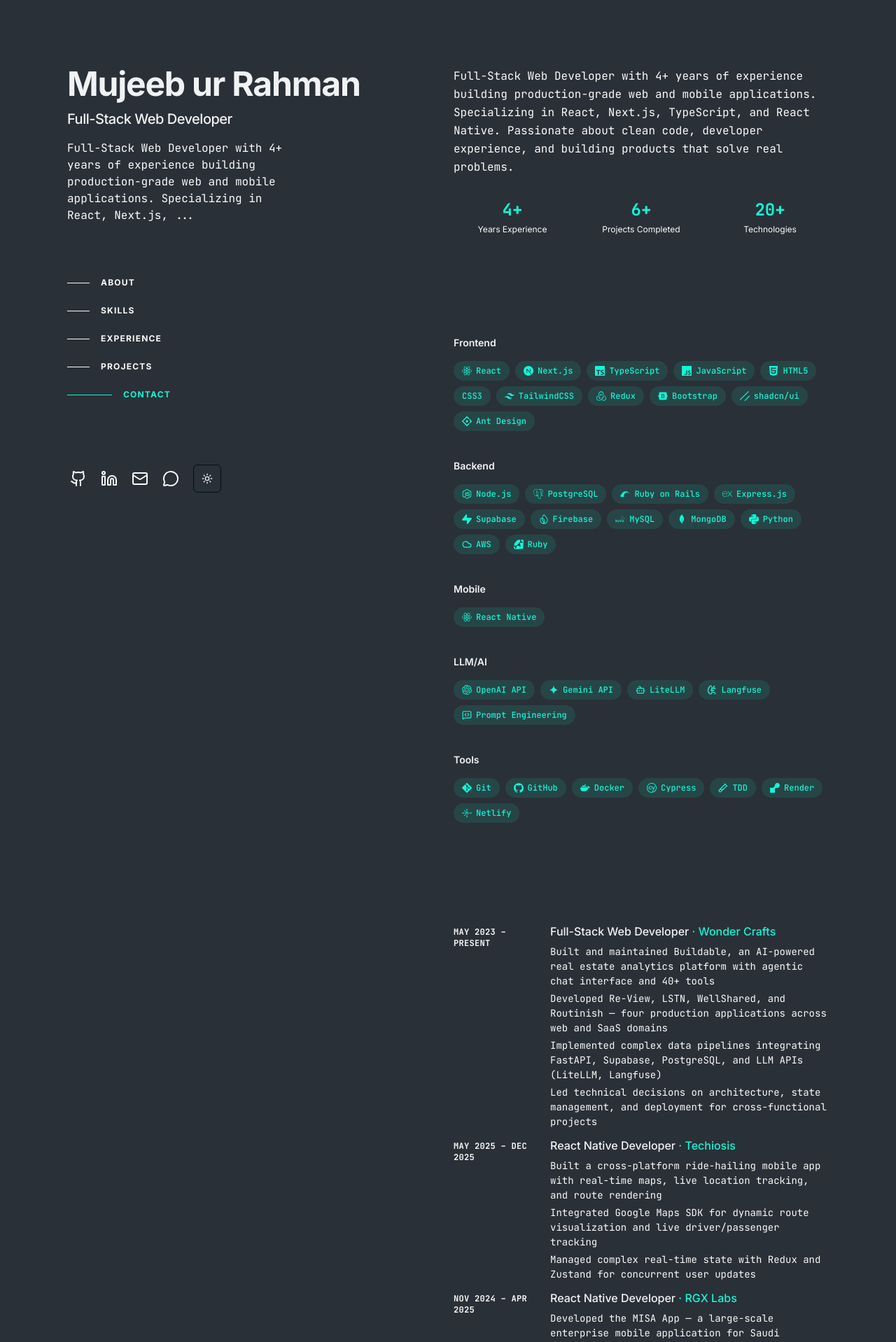
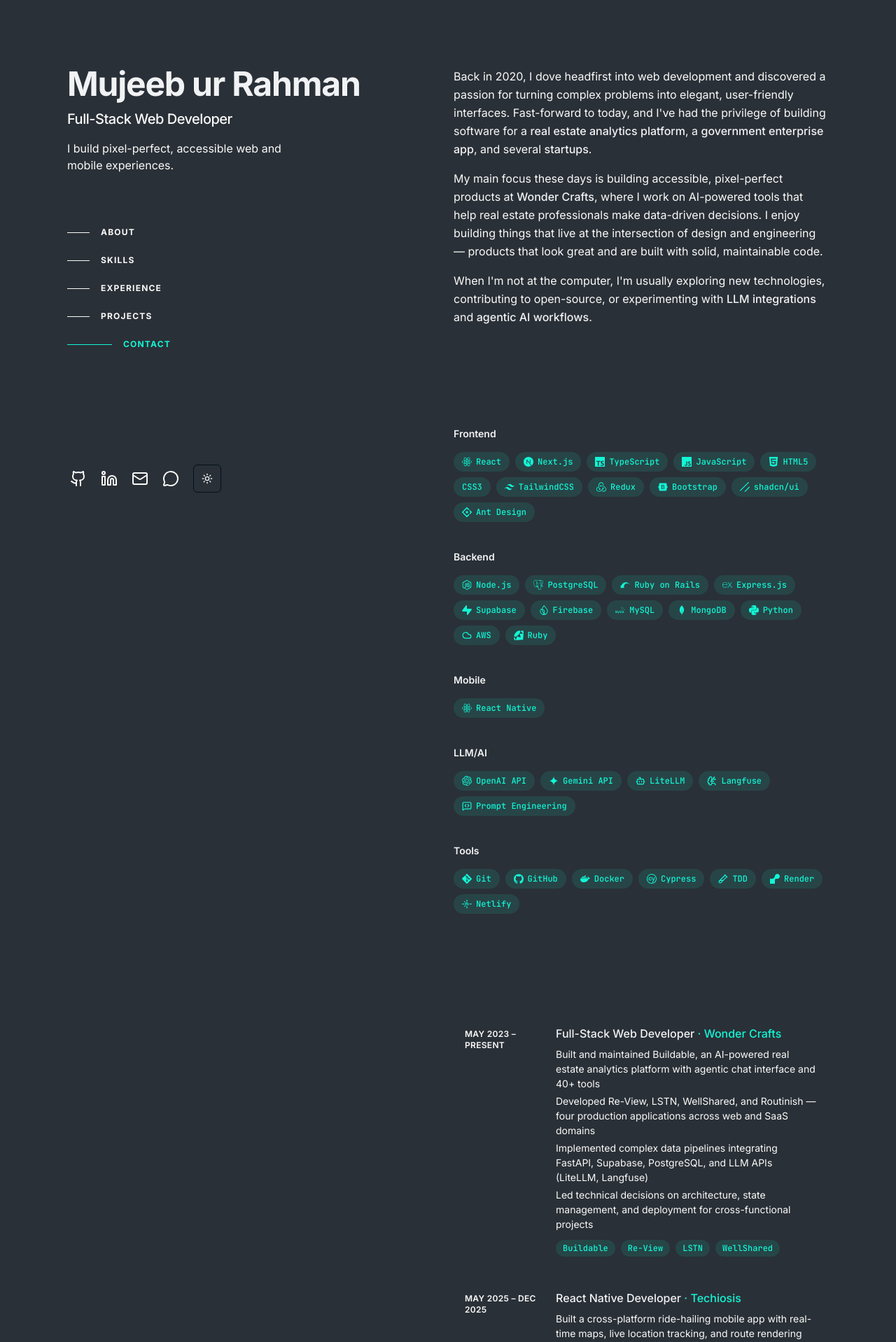
Before and after one commit to Mujeeb4582/Portfolio-1.1, a Next.js app: page / in a window 1280 px wide. Shown: the top 1918 px of the page at 70% size. Built offline with nearby package versions, Linux system fonts and the light colour scheme.

Commit message:
feat: add cursor spotlight component and enhance layout with new sections

```diff
--- a/app/layout.tsx
+++ b/app/layout.tsx
@@ -1,6 +1,7 @@
 import type { Metadata } from 'next'
 import './globals.css'
 import MobileNav from '@/app/ui/mobile-nav'
+
 import { Inter, JetBrains_Mono } from 'next/font/google'
 import { ClientThemeProvider } from './ui/theme/clientThemeProvider'
 import { PERSONAL_INFO } from '@/app/lib/constant'
--- /dev/null
+++ b/app/ui/cursor-spotlight.tsx
@@ -0,0 +1,23 @@
+'use client'
+import { useEffect, useState } from 'react'
+
+export function CursorSpotlight() {
+  const [position, setPosition] = useState({ x: 0, y: 0 })
+
+  useEffect(() => {
+    const handleMouseMove = (e: MouseEvent) => {
+      setPosition({ x: e.clientX, y: e.clientY })
+    }
+    window.addEventListener('mousemove', handleMouseMove)
+    return () => window.removeEventListener('mousemove', handleMouseMove)
+  }, [])
+
+  return (
+    <div
+      className="pointer-events-none fixed inset-0 z-30 transition-opacity duration-300 lg:block hidden"
+      style={{
+        background: `radial-gradient(600px at ${position.x}px ${position.y}px, rgba(18, 247, 214, 0.06), transparent 80%)`,
+      }}
+    />
+  )
+}
--- a/app/ui/homepage/aboutSection.tsx
+++ b/app/ui/homepage/aboutSection.tsx
@@ -1,11 +1,4 @@
-import { PERSONAL_INFO } from '@/app/lib/constant'
 import { AnimateIn } from '@/app/ui/animate-in'
-
-const STATS = [
-  { value: PERSONAL_INFO.stats.yearsExperience, label: 'Years Experience' },
-  { value: PERSONAL_INFO.stats.projectsCompleted, label: 'Projects Completed' },
-  { value: PERSONAL_INFO.stats.technologiesUsed, label: 'Technologies' },
-] as const
 
 export default function AboutSection() {
   return (
@@ -16,26 +9,36 @@
     >
       {/* Sticky heading — mobile only */}
       <div className="sticky top-0 z-20 -mx-6 mb-4 bg-background/75 px-6 py-5 backdrop-blur-sm lg:sr-only">
-        <h2 className="font-inter text-sm font-bold uppercase tracking-widest text-foreground">About</h2>
+        <h2 className="text-sm font-bold uppercase tracking-widest text-foreground">About</h2>
       </div>
 
       <AnimateIn>
         <div className="space-y-4">
-          <p className="font-jetbrains text-para-m leading-relaxed text-muted-foreground">
-            {PERSONAL_INFO.bio}
+          <p className="text-base leading-relaxed text-muted-foreground">
+            Back in 2020, I dove headfirst into web development and discovered a passion for
+            turning complex problems into elegant, user-friendly interfaces. Fast-forward to today,
+            and I&apos;ve had the privilege of building software for a{' '}
+            <span className="text-foreground font-medium">real estate analytics platform</span>, a{' '}
+            <span className="text-foreground font-medium">government enterprise app</span>, and several{' '}
+            <span className="text-foreground font-medium">startups</span>.
           </p>
-        </div>
-      </AnimateIn>
 
-      {/* Stats */}
-      <AnimateIn delay={0.1}>
-        <div className="mt-8 grid grid-cols-3 gap-4">
-          {STATS.map(({ value, label }) => (
-            <div key={label} className="text-center">
-              <span className="font-jetbrains text-2xl font-bold text-brand1">{value}+</span>
-              <p className="mt-1 font-inter text-xs text-muted-foreground">{label}</p>
-            </div>
-          ))}
+          <p className="text-base leading-relaxed text-muted-foreground">
+            My main focus these days is building accessible, pixel-perfect products at{' '}
+            <a href="https://wondercrafts.com" target="_blank" rel="noopener noreferrer" className="text-foreground font-medium hover:text-brand1 transition-colors">
+              Wonder Crafts
+            </a>
+            , where I work on AI-powered tools that help real estate professionals make data-driven
+            decisions. I enjoy building things that live at the intersection of design and engineering —
+            products that look great and are built with solid, maintainable code.
+          </p>
+
+          <p className="text-base leading-relaxed text-muted-foreground">
+            When I&apos;m not at the computer, I&apos;m usually exploring new technologies,
+            contributing to open-source, or experimenting with{' '}
+            <span className="text-foreground font-medium">LLM integrations</span> and{' '}
+            <span className="text-foreground font-medium">agentic AI workflows</span>.
+          </p>
         </div>
       </AnimateIn>
     </section>
--- a/app/ui/homepage/experienceSection.tsx
+++ b/app/ui/homepage/experienceSection.tsx
@@ -13,30 +13,45 @@
         <h2 className="font-inter text-sm font-bold uppercase tracking-widest text-foreground">Experience</h2>
       </div>
 
-      {/* Experience entries — Brittany Chiang style: date left, content right */}
-      <StaggerChildren>
+      {/* Experience entries — hover reveals card */}
+      <StaggerChildren className="group/list">
         {EXPERIENCE.map((entry) => (
           <StaggerItem key={entry.company}>
             <AnimateIn>
-              <div className="group relative mb-2 grid pb-1 transition-all sm:grid-cols-8 sm:gap-8 md:gap-4">
-                <header className="z-10 mb-2 mt-1 font-jetbrains text-xs font-semibold uppercase tracking-wide text-muted-foreground sm:col-span-2">
+              <div className="group relative mb-4 rounded-lg p-4 transition-all lg:hover:bg-card/50 lg:hover:shadow-[inset_0_1px_0_0_rgba(148,163,184,0.1)] lg:hover:drop-shadow-lg lg:group-hover/list:opacity-50 lg:hover:!opacity-100">
+                <div className="grid sm:grid-cols-8 sm:gap-8 md:gap-4">
+                  <header className="z-10 mb-2 mt-1 text-xs font-semibold uppercase tracking-wide text-muted-foreground sm:col-span-2">
                     {entry.dateRange}
                   </header>
                   <div className="z-10 sm:col-span-6">
-                  <h3 className="font-inter font-medium leading-snug text-foreground">
+                    <h3 className="font-medium leading-snug text-foreground group-hover:text-brand1 transition-colors">
                       <span>{entry.role}</span>
                       <span className="text-brand1"> · </span>
-                    <span className="inline-block font-medium text-brand1">{entry.company}</span>
+                      <span className="text-brand1">{entry.company}</span>
                     </h3>
                     {entry.responsibilities.length > 0 && (
                       <ul className="mt-2 space-y-1">
                         {entry.responsibilities.map((resp) => (
-                        <li key={resp} className="font-jetbrains text-sm leading-normal text-muted-foreground">
+                          <li key={resp} className="text-sm leading-normal text-muted-foreground">
                             {resp}
                           </li>
                         ))}
                       </ul>
                     )}
+                    {/* Tech tags if projects exist */}
+                    {entry.projects && entry.projects.length > 0 && (
+                      <div className="mt-3 flex flex-wrap gap-2">
+                        {entry.projects.map((proj) => (
+                          <span
+                            key={proj.title}
+                            className="rounded-full bg-brand1/10 px-2.5 py-1 font-jetbrains text-xs font-medium text-brand1"
+                          >
+                            {proj.title}
+                          </span>
+                        ))}
+                      </div>
+                    )}
+                  </div>
                 </div>
               </div>
             </AnimateIn>
@@ -46,19 +61,21 @@
 
       {/* Education */}
       <div className="mt-8 border-t border-border pt-8">
-        <h3 className="mb-6 font-inter text-sm font-bold uppercase tracking-widest text-muted-foreground">Education</h3>
-        <StaggerChildren>
+        <h3 className="mb-6 text-sm font-bold uppercase tracking-widest text-muted-foreground">Education</h3>
+        <StaggerChildren className="group/list">
           {EDUCATION.map((edu) => (
             <StaggerItem key={edu.institution}>
               <AnimateIn>
-                <div className="group relative mb-2 grid pb-1 sm:grid-cols-8 sm:gap-8 md:gap-4">
-                  <header className="z-10 mb-2 mt-1 font-jetbrains text-xs font-semibold uppercase tracking-wide text-muted-foreground sm:col-span-2">
+                <div className="group relative mb-4 rounded-lg p-4 transition-all lg:hover:bg-card/50 lg:hover:shadow-[inset_0_1px_0_0_rgba(148,163,184,0.1)] lg:hover:drop-shadow-lg lg:group-hover/list:opacity-50 lg:hover:!opacity-100">
+                  <div className="grid sm:grid-cols-8 sm:gap-8 md:gap-4">
+                    <header className="z-10 mb-2 mt-1 text-xs font-semibold uppercase tracking-wide text-muted-foreground sm:col-span-2">
                       {edu.location}
                     </header>
                     <div className="z-10 sm:col-span-6">
-                    <h4 className="font-inter font-medium leading-snug text-foreground">{edu.institution}</h4>
-                    <p className="mt-1 font-jetbrains text-sm text-muted-foreground">{edu.degree}</p>
-                    {edu.note && <p className="font-jetbrains text-sm text-muted-foreground">{edu.note}</p>}
+                      <h4 className="font-medium leading-snug text-foreground group-hover:text-brand1 transition-colors">{edu.institution}</h4>
+                      <p className="mt-1 text-sm text-muted-foreground">{edu.degree}</p>
+                      {edu.note && <p className="text-sm text-muted-foreground">{edu.note}</p>}
+                    </div>
                   </div>
                 </div>
               </AnimateIn>
@@ -73,7 +90,7 @@
           <a
             href="/mujeeb-resume.pdf"
             download="Mujeeb-ur-Rahman-CV.pdf"
-            className="group inline-flex items-center font-inter font-medium leading-tight text-foreground"
+            className="group inline-flex items-center font-medium leading-tight text-foreground hover:text-brand1 transition-colors"
           >
             View Full Résumé
             <span className="ml-1 inline-block transition-transform group-hover:translate-x-1">→</span>
--- a/app/ui/sidebar-nav.tsx
+++ b/app/ui/sidebar-nav.tsx
@@ -56,11 +56,11 @@
             {PERSONAL_INFO.name}
           </a>
         </h1>
-        <h2 className="mt-3 font-inter text-lg font-medium tracking-tight text-foreground sm:text-xl">
+        <h2 className="mt-3 text-lg font-medium tracking-tight text-muted-foreground sm:text-xl">
           {PERSONAL_INFO.title}
         </h2>
-        <p className="mt-4 max-w-xs font-jetbrains text-para-m leading-normal text-muted-foreground">
-          {PERSONAL_INFO.bio.slice(0, 140)}...
+        <p className="mt-4 max-w-xs text-base leading-normal text-muted-foreground">
+          I build pixel-perfect, accessible web and mobile experiences.
         </p>
 
         {/* Navigation — desktop only */}
```
Also changed, not shown: app/ui/homepage/contactSection.tsx (+49 -65 lines), app/ui/homepage/projectsSection.tsx (+6 -6 lines). Lines whose indentation alone changed are shown as unchanged.
